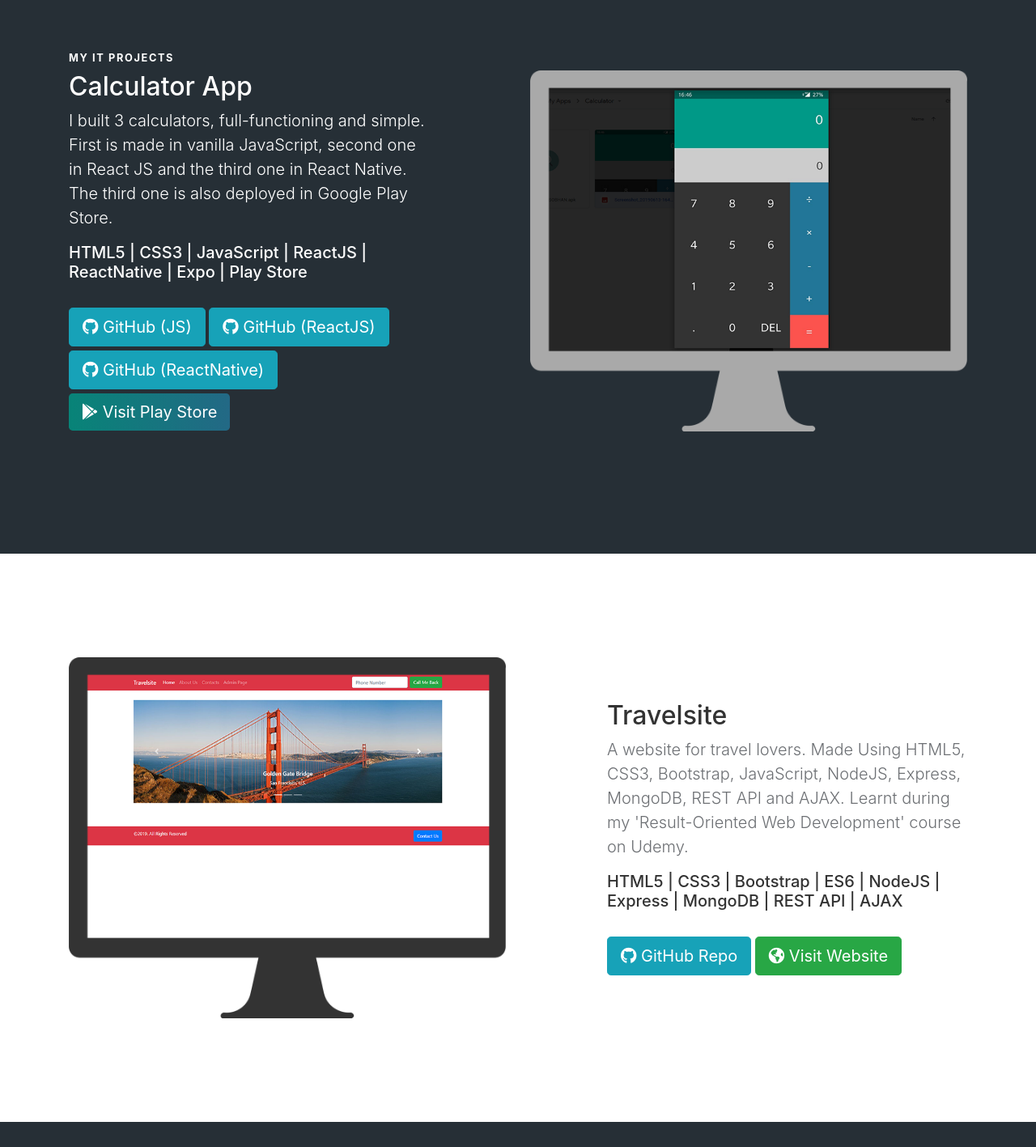
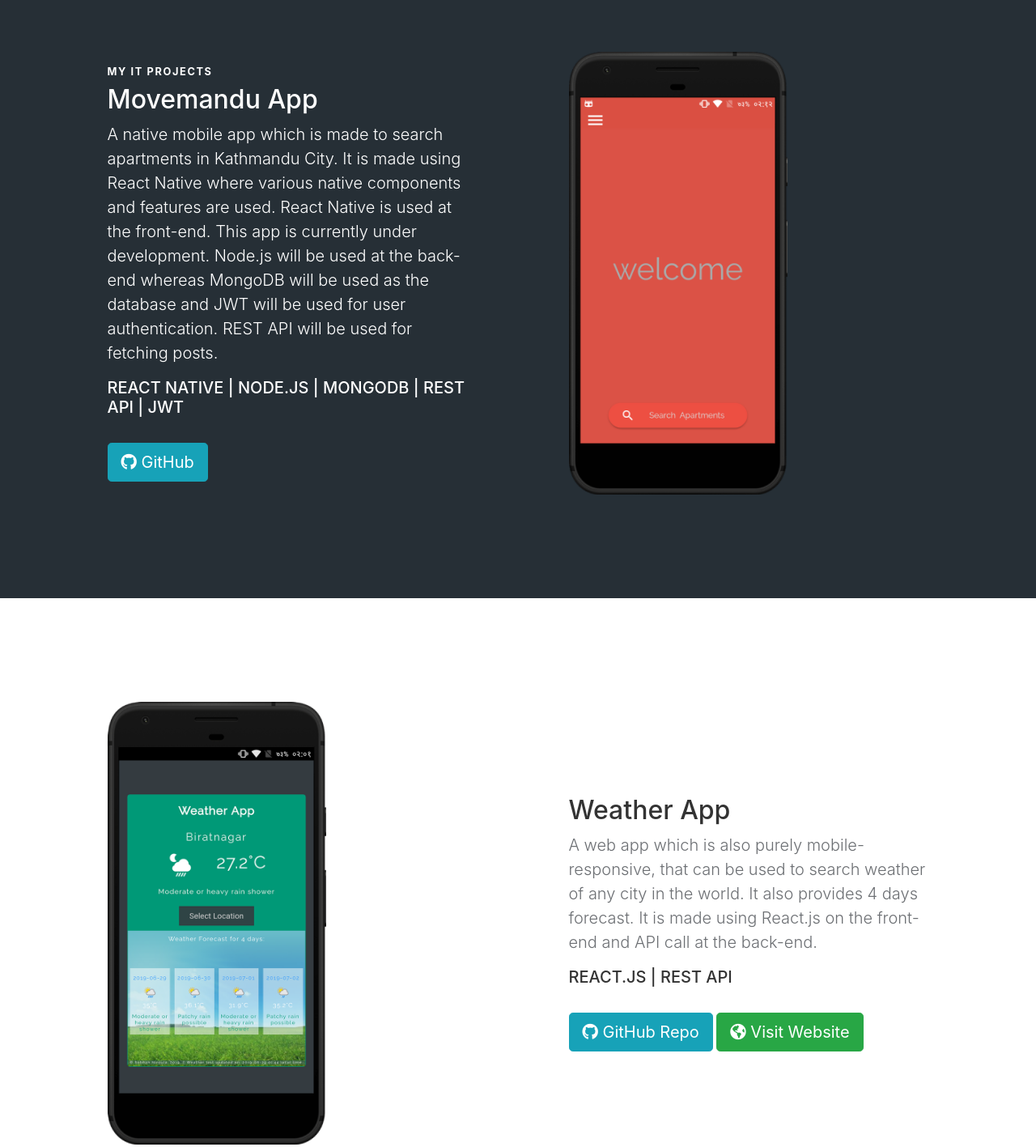
Before and after one commit to sobhanniroula/sobhanniroula.github.io, a plain HTML site: page index.html in a window 1280 px wide. Shown: the part 3600-5017 px from the top of the page at 81% size. Drawn offline with nearby package versions, Linux system fonts and the light colour scheme.

Commit message:
Added two projects: Movemandu and WeatherApp

```diff
--- a/css/style.css
+++ b/css/style.css
@@ -122,6 +122,10 @@
 .back-dark .monitor-transparent {
     filter: invert(90%) brightness(95%) contrast(80%);
 }
+/*
+.back-dark .mobile-transparent {
+    filter: invert(90%) brightness(95%) contrast(80%);
+} */
 
 .overlap-div {
     position: relative;
@@ -134,6 +138,30 @@
     position: relative;
     top: 0;
     left: 0;
+}
+
+.mobile-transparent {
+    position: relative;
+    top: 0;
+    left: 0;
+    height: 50%;
+    width: 50%;
+}
+
+#movemandu-img {
+    position: absolute;
+    top: 3.5rem;
+    left: 1.7rem;
+    height: 80%;
+    width: 43%;
+}
+
+#weather-img {
+    position: absolute;
+    top: 3.5rem;
+    left: 1.7rem;
+    height: 80%;
+    width: 43%;
 }
 
 #flagship-img {
--- a/index.html
+++ b/index.html
@@ -69,7 +69,7 @@
             <a href="https://github.com/sobhanniroula" class="btn btn-lg btn-dark" target="_blank"><i class="fab fa-github"></i> GitHub Profile</a>
             <a href="https://www.linkedin.com/in/sobhan-niroula/" class="btn btn-lg btn-info" target="_blank"><i class="fab fa-linkedin"></i> LinkedIn Profile</a><br>
             <a href="https://www.freecodecamp.org/fccd6ddc2f7" target="_blank" class="btn btn-lg btn-fcc"><i class="fab fa-free-code-camp"></i> FreeCodeCamp Profile </a>
-            <a href="https://drive.google.com/open?id=1pg7tIR3cmDoC-8cI5OHqPbm0WnsLgTHo" target="_blank" class="btn btn-lg btn-light"><i class="fas fa-graduation-cap"></i> My CV</a> <br>
+            <a href="https://drive.google.com/open?id=1a77_VzS1Bhf6VIyL8mHWvvHs7cI_ypu7" target="_blank" class="btn btn-lg btn-light"><i class="fas fa-graduation-cap"></i> My CV</a> <br>
             <a href="certificates.html" class="btn btn-lg btn-danger"><i class="fas fa-university"></i> See Certificates</a>
             <a href="#it-projects" class="btn btn-lg btn-success"><i class="fas fa-project-diagram"></i> Skip to IT Projects <span>&darr;</span></a>
 
@@ -208,17 +208,55 @@
     </section>
 
 
-
     <!-- IT Section -->
 
     <section id="it-projects">
+
+            <div id="it-project-16" class="back-dark">
+                    <div class="container">
+                        <div class="row">
+                            <div class="feature-content">
+                                <div class="col-lg-5 overlap-div offset-lg-1">
+                                    <h6>My IT Projects</h6>
+                                    <h2>Movemandu App</h2>
+                                    <p class="lead">A native mobile app which is made to search apartments in Kathmandu City. It is made using React Native where various native components and features are used. React Native is used at the front-end. This app is currently under development. Node.js will be used at the back-end whereas MongoDB will be used as the database and JWT will be used for user authentication. REST API will be used for fetching posts. </p>
+                                    <h5> REACT NATIVE | NODE.JS | MONGODB | REST API | JWT </h5> <br>
+                                    <a href="https://github.com/sobhanniroula/Movemandu-App" class="btn btn-info btn-lg" target="_blank"><i class="fab fa-github"></i> GitHub</a> <br>
+                                </div>
+                                <div class="col-lg-6 overlap-div offset-lg-1">
+                                        <img src="img/movemandu-homescreen.png" alt="Project Movemandu App" id="movemandu-img">
+                                        <img src="img/mobile-frame-android.png" alt="Mobile" class="mobile-transparent">
+                                </div>
+                            </div>
+                        </div>
+                    </div>
+                </div>
+
+                <div id="it-project-15">
+                    <div class="container">
+                        <div class="row">
+                            <div class="feature-content">
+                                <div class="col-lg-6 overlap-div">
+                                    <img src="img/weather.png" alt="Project Weather App" id="weather-img">
+                                    <img src="img/mobile-frame-android.png" alt="Mobile" class="mobile-transparent">
+                                </div>
+                                <div class="col-lg-5">
+                                    <h2>Weather App</h2>
+                                    <p class="lead"> A web app which is also purely mobile-responsive, that can be used to search weather of any city in the world. It also provides 4 days forecast. It is made using React.js on the front-end and API call at the back-end. </p>
+                                    <h5> REACT.JS | REST API </h5> <br>
+                                    <a href="https://github.com/sobhanniroula/weather-app" class="btn btn-info btn-lg" target="_blank"><i class="fab fa-github"></i> GitHub Repo</a>
+                                    <a href="https://weather-app-sobhan.herokuapp.com/" class="btn btn-success btn-lg" target="_blank"><i class="fas fa-globe-americas"></i> Visit Website</a>
+                                </div>
+                            </div>
+                        </div>
+                    </div>
+                </div>
 
         <div id="it-project-14" class="back-dark">
             <div class="container">
                 <div class="row">
                     <div class="feature-content">
                         <div class="col-lg-5 overlap-div">
-                            <h6>My IT Projects</h6>
                             <h2>Calculator App</h2>
                             <p class="lead">I built 3 calculators, full-functioning and simple. First is made in vanilla JavaScript, second one in React JS and the third one in React Native. The third one is also deployed in Google Play Store. </p>
                             <h5> HTML5 | CSS3 | JavaScript | ReactJS | ReactNative | Expo | Play Store </h5> <br>
```
Also changed, not shown: img/mf.png (added), img/mobile-frame-android.png (added), img/movemandu-homescreen.png (added), img/weather.png (added).
